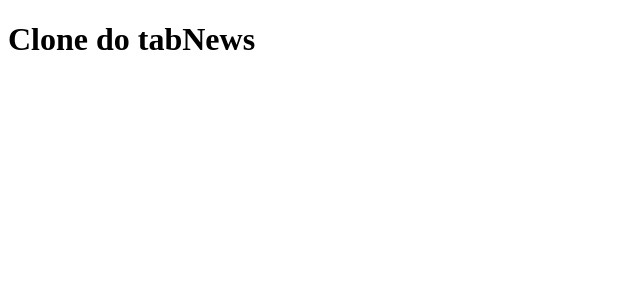
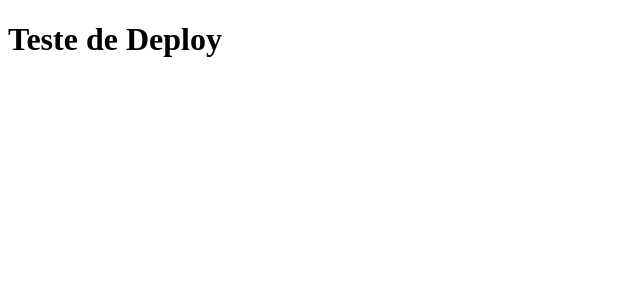
Before and after one commit to VitorHugoOliveiraBarbosa/Clone-tabNews, a Next.js app: page / in a window 1280 px wide. Shown: the top 300 px of the page, without its empty margins (0-640 px from the left). Built offline with nearby package versions, Linux system fonts and the light colour scheme.

Commit message:
Test de Deploy

```diff
--- a/pages/index.js
+++ b/pages/index.js
@@ -1,4 +1,4 @@
 function Home(){
-    return <h1>Clone do tabNews</h1>
+    return <h1>Teste de Deploy</h1>
 }
 export default Home;
```
